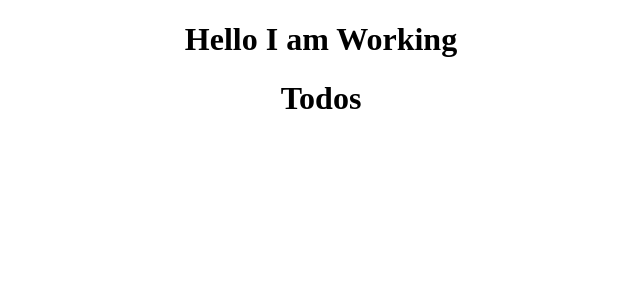
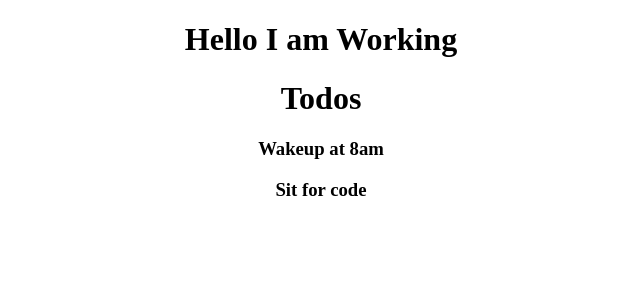
Before and after one commit to RRakib/react-todo, a React (Create React App) app: page / in a window 1280 px wide. Shown: the top 300 px of the page, without its empty margins (319-959 px from the left). Built offline with nearby package versions, Linux system fonts and the light colour scheme.

Commit message:
Created TodoItems

```diff
--- a/src/App.js
+++ b/src/App.js
@@ -3,11 +3,29 @@ import Todos from "./Components/Todos"
 import './App.css';
 
 class App extends Component {
+  constructor(props){
+    super(props);
+    this.state = {
+         todo : [
+           {
+             id: 1,
+             title : "Wakeup at 8am",
+             completed: false
+           },
+           {
+             id: 2,
+             title : "Sit for code",
+             completed: false
+           }
+         ]
+
+    }
+  }
   render() {
     return (
       <div className="App">
         <h1>Hello I am Working</h1>
-        <Todos />
+        <Todos todos={this.state.todo}/>
       </div>
     );
   }
--- /dev/null
+++ b/src/Components/TodoItems.js
@@ -0,0 +1,12 @@
+import React, { Component } from 'react'
+
+class TodoItems extends Component {
+  render() {
+    return (
+      <div>
+        <h3>{this.props.titles}</h3>
+      </div>
+    )
+  }
+}
+export default TodoItems;
--- a/src/Components/Todos.js
+++ b/src/Components/Todos.js
@@ -1,10 +1,16 @@
 import React, { Component } from 'react'
-
+import TodoItems from "./TodoItems"
 class Todos extends Component {
   render() {
+      let todos = this.props.todos.map((items) => {
+          return(
+              <TodoItems key={items.id} titles = {items.title} />
+          )
+      })
     return (
       <div>
         <h1>Todos</h1>
+        {todos}
       </div>
     )
   }
```
